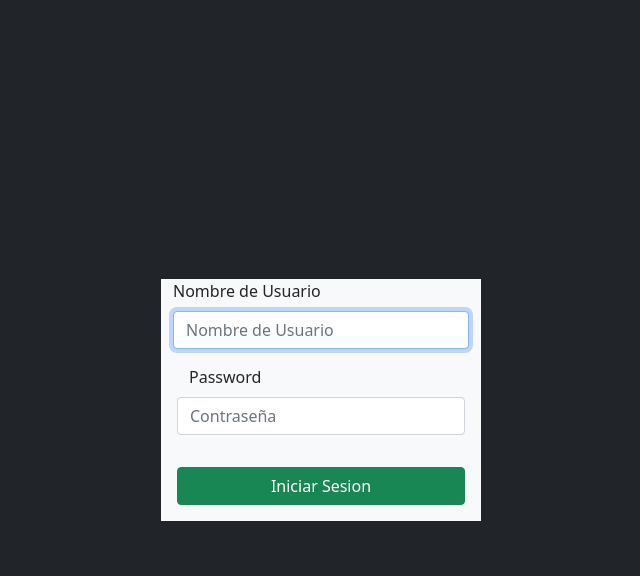
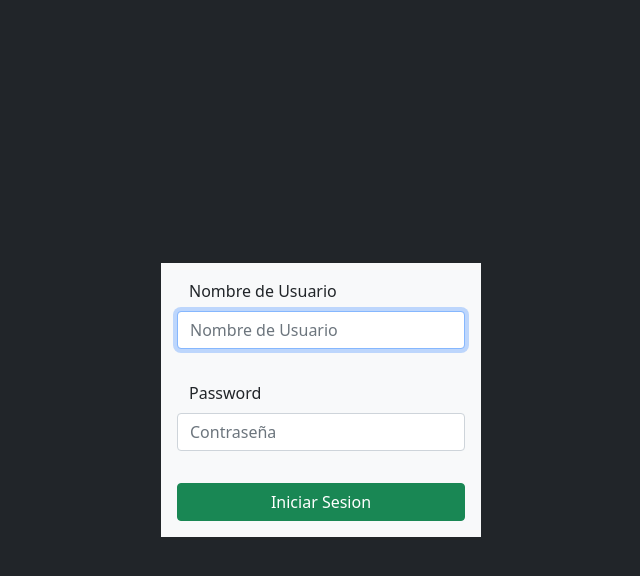
Before and after one commit to ar1879/library, a Django app: page /accounts/login/ in a window 1280 px wide. Shown: the top 576 px of the page, without its empty margins (319-959 px from the left). Run offline with Django 3.2, Linux system fonts and the light colour scheme; some libraries are stand-ins or nearby versions.

Commit message:
problema de diseño en login

```diff
--- a/templates/login.html
+++ b/templates/login.html
@@ -40,14 +40,17 @@
                     {% comment %} {% endfor %} {% endcomment %}
                     {% endif %}
                     {% endif %}
-                    <label class="form-label">Nombre de Usuario</label>
-                    <br>
+                    <div class='p-3 row justify-content-center'>
+                        <label class="form-label">Nombre de Usuario</label>
+
                     {{form.username}}
+                    </div>
+
 
                 </div>
                 <div class="p-3 row justify-content-center">
                     <label class="form-label">Password</label>
-                    <br>
+
                     {{form.password}}
                 </div>
                 <div class='p-3 row justify-content-center'>
```
